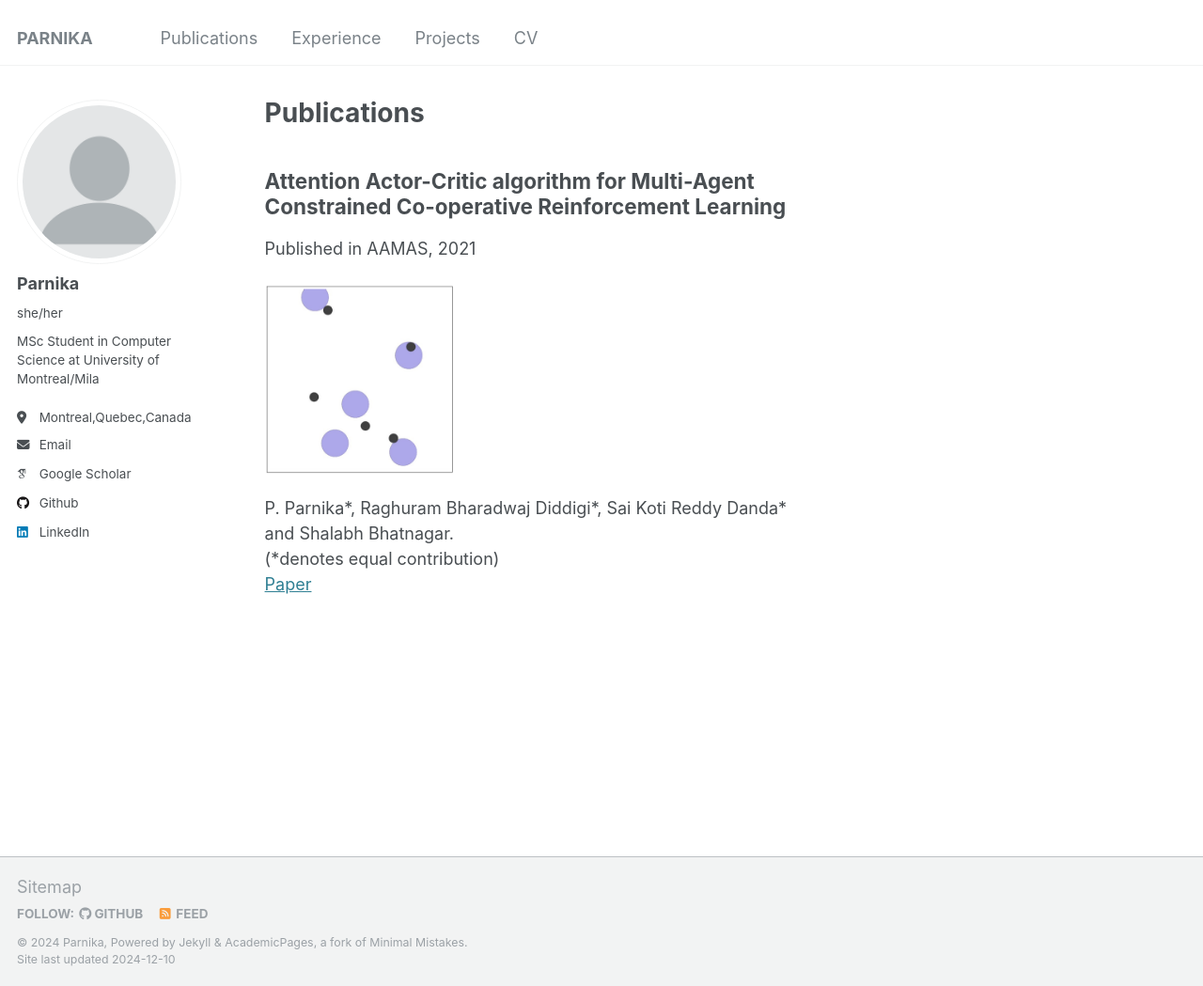
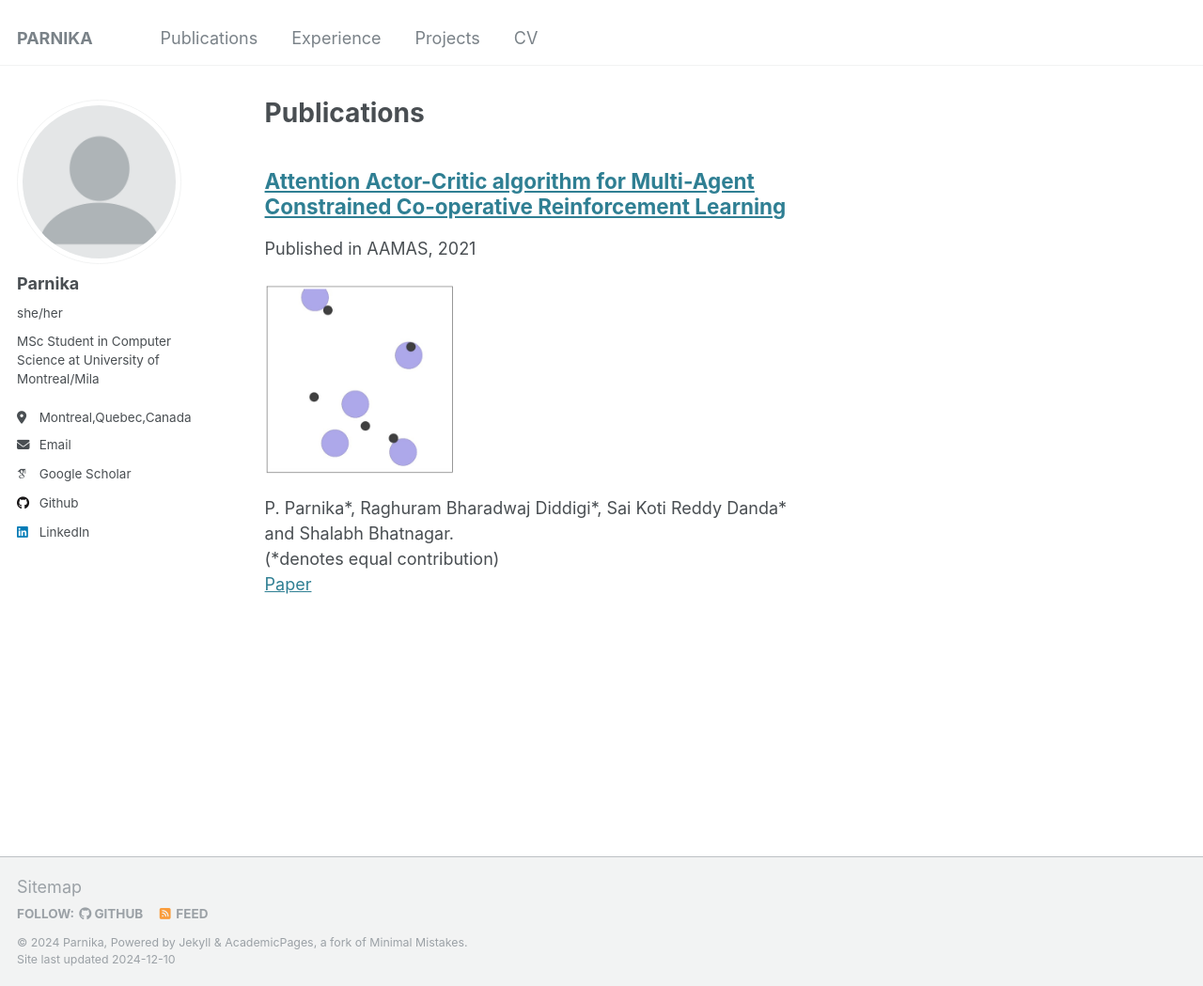
Before and after one commit to parnika31/parnika31.github.io, a Jekyll site: the page built from _pages/publications.html, in a window 1280 px wide and 1049 px high. Shown: the whole window at 94% size. Built offline with Jekyll 4.4.1, drawn with Linux system fonts in a browser that asks for light colours; some web fonts are replaced.

Commit message:
Update archive-single.html

```diff
--- a/_includes/archive-single.html
+++ b/_includes/archive-single.html
@@ -27,7 +27,7 @@
     {% endif %}
 
     <h2 class="archive__item-title" itemprop="headline">
-        {{ title }}
+        <a href=" {{post.paperurl}} ">{{ title }} </a>
     </h2>
 
     {% if post.read_time %}
```
